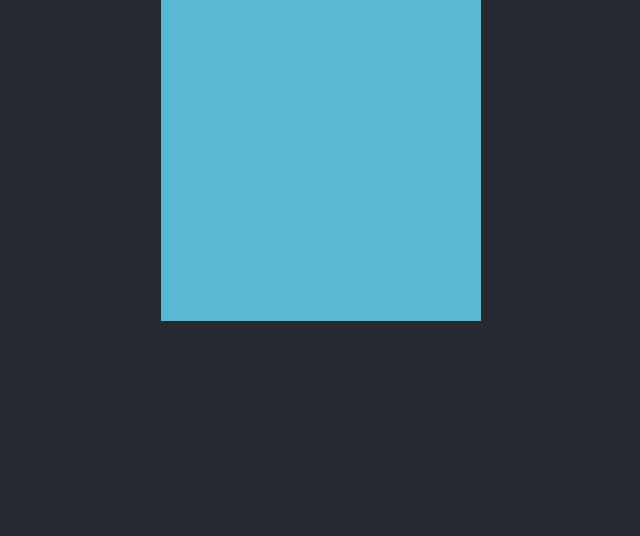
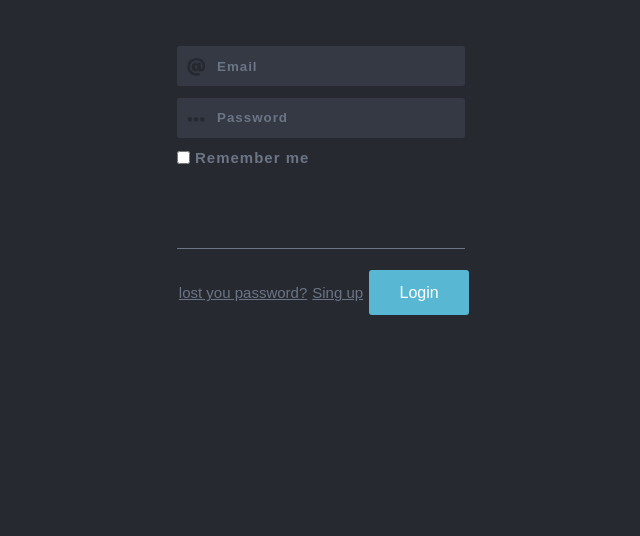
Before and after one commit to IsaiasRamosOliveira/hyper-sala-a, a plain HTML site: page index.html in a window 1280 px wide. Shown: the part 264-800 px from the top of the page, without its empty margins (319-959 px from the left). Drawn offline with Linux system fonts and the light colour scheme; a web font is replaced by a local one.

Commit message:
necessary modifications for better semantics and finalized styling

```diff
--- a/index.html
+++ b/index.html
@@ -1,16 +1,86 @@
 <!DOCTYPE html>
 <html lang="en">
-<head>
-    <meta charset="UTF-8">
-    <meta name="viewport" content="width=device-width, initial-scale=1.0">
+  <head>
+    <meta charset="UTF-8" />
+    <meta name="viewport" content="width=device-width, initial-scale=1.0" />
     <title>Login</title>
-    <link rel="stylesheet" href="src/assets/css/login.css">
-</head>
-<body id="container">
+    <link rel="stylesheet" href="src/assets/css/login.css" />
+    <link rel="stylesheet" href="/src/assets/css/page-login.css" />
+    <link
+      rel="shortcut icon"
+      href="src/assets/img/login-img/icone-listra.ico"
+      type="image/x-icon"
+    />
+    <style>
+      @import url("https://fonts.googleapis.com/css2?family=Gabarito:wght@400;500&family=Lexend:wght@500&family=Outfit:wght@300&family=Poppins:ital,wght@0,300;0,400;0,600;1,400&family=Quicksand&family=Rubik:wght@300&family=Secular+One&display=swap");
+    </style>
+  </head>
+  <body id="container">
     <section id="page-login">
-        <a href="src/page/home.html">
-            <button>alternar pagina</button>
-        </a>
+      <div class="login__card">
+        <div class="card__logo">
+          <picture
+            ><img
+              src="/src/assets/img/login-img/logoooo.png"
+              alt="logo do Allocate"
+              width="20px"
+              height="20px"
+          /></picture>
+          <h1 class="card__title">Allocate</h1>
+        </div>
+        <div class="card__box">
+          <div class="box__img">
+            <picture
+              ><img
+                class="box__img"
+                src="/src/assets/img/login-img/arroba-hyper.png"
+                alt="icone do arroba"
+                width="18px"
+                height="18px"
+            /></picture>
+          </div>
+          <input
+            class="box__input"
+            type="text"
+            name="nome"
+            placeholder="Email"
+          />
+        </div>
+        <div class="card__box">
+          <div class="box__img">
+            <picture
+              ><img
+                class="box__img"
+                src="/src/assets/img/login-img/3pontos-hyper.png"
+                alt="icone de reticencias"
+                width="18px"
+                height="18px"
+            /></picture>
+          </div>
+          <input
+            class="box__input"
+            type="password"
+            name="senha"
+            placeholder="Password"
+          />
+        </div>
+        <div class="card__casket">
+          <div class="card__checkbox">
+            <input type="checkbox" name="" id="" />
+            <p class="checkbox__txt">Remember me</p>
+          </div>
+        </div>
+        <div class="card__separation"></div>
+        <div class="card__session">
+          <div class="card__link">
+            <a class="link__register" href="#">lost you password?</a>
+            <a class="link__register" href="#">Sing up</a>
+          </div>
+          <button class="card__btn">
+            <a class="btn__link" href="src/page/home.html"> Login </a>
+          </button>
+        </div>
+      </div>
     </section>
-</body>
+  </body>
 </html>
--- /dev/null
+++ b/src/assets/css/page-login.css
@@ -0,0 +1,119 @@
+* {
+  font-family: "Gabarito", sans-serif;
+}
+
+p,
+placeholder,
+.link__register {
+  color: #6c7586;
+  font-size: 15px;
+}
+
+.link__register:hover {
+  color: white;
+}
+.box__input::placeholder {
+  color: #6c7586;
+}
+.checkbox__txt {
+  font-weight: 600;
+  letter-spacing: 1px;
+}
+input {
+  padding-left: 40px;
+  font-weight: 500;
+  border: none;
+  outline: none;
+  background-color: #353944;
+  color: white;
+  font-weight: 600;
+  letter-spacing: 1px;
+}
+
+.login__card {
+  background-color: #262930;
+  width: 100%;
+  height: 100%;
+  display: flex;
+  flex-direction: column;
+  align-items: center;
+  justify-content: space-around;
+}
+
+.card__logo {
+  margin-bottom: 50px;
+  display: flex;
+  align-items: center;
+  justify-content: center;
+}
+.card__title {
+  color: white;
+  font-weight: 500;
+}
+
+.card__box {
+  display: flex;
+  align-items: center;
+  gap: 10px;
+  width: 90%;
+  height: 40px;
+  position: relative;
+}
+.box__img {
+  position: absolute;
+  top: 6px;
+  left: 5px;
+}
+.box__input {
+  display: flex;
+  align-items: center;
+  width: 100%;
+  height: 40px;
+  border-radius: 3px;
+}
+
+.card__checkbox {
+  display: flex;
+  gap: 5px;
+  justify-content: flex-start;
+  align-items: center;
+}
+.card__casket {
+  width: 90%;
+  margin-bottom: 70px;
+}
+.card__separation {
+  background-color: #6c7586;
+  width: 90%;
+  height: 1px;
+  margin-bottom: 10px;
+}
+.card__link {
+  display: flex;
+  gap: 5px;
+  align-items: center;
+  padding: 6px;
+}
+.card__btn {
+  display: flex;
+  background-color: #58b7d3;
+  width: 100px;
+  height: 45px;
+  border-radius: 3px;
+  border: none;
+  display: flex;
+  align-items: center;
+  justify-content: center;
+}
+.btn__link {
+  display: flex;
+  align-items: center;
+  outline: none;
+  color: white;
+  text-decoration: none;
+  font-weight: 500;
+  font-size: larger;
+}
+.card__session {
+  display: flex;
+}
```
Also changed, not shown: src/assets/img/login-img/3pontos-hyper.png (added), src/assets/img/login-img/arroba-hyper.png (added), src/assets/img/login-img/icone-listra.ico (added), src/assets/img/login-img/logoooo.png (added).
